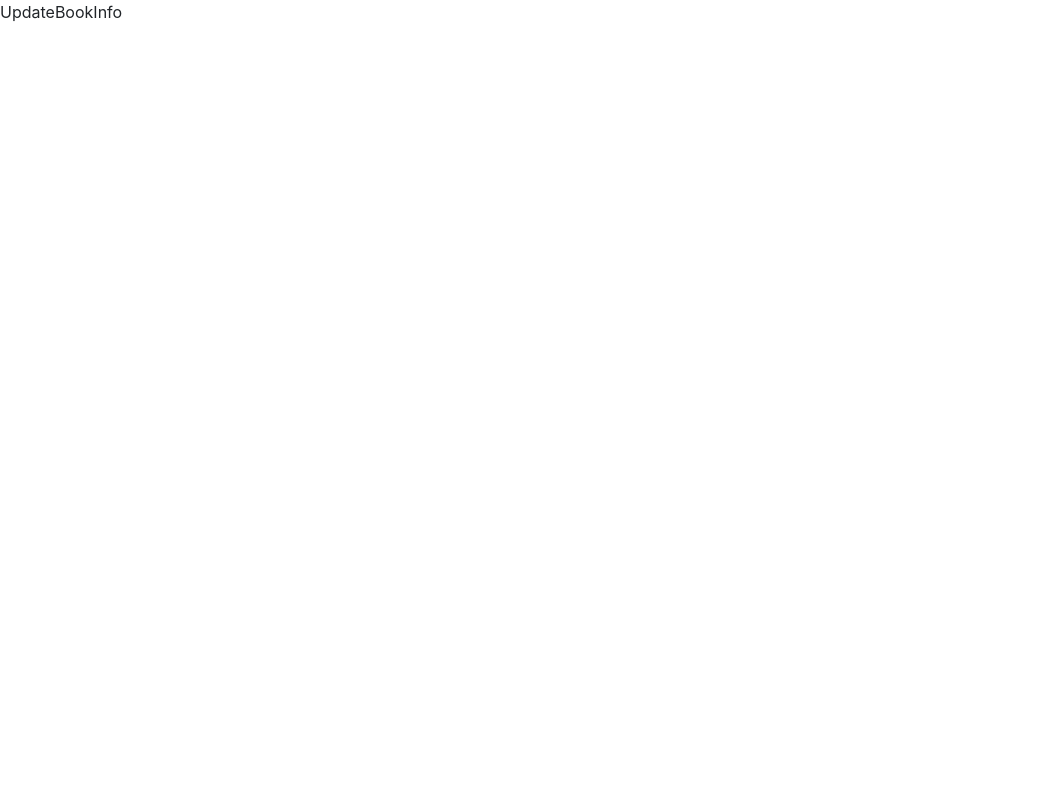
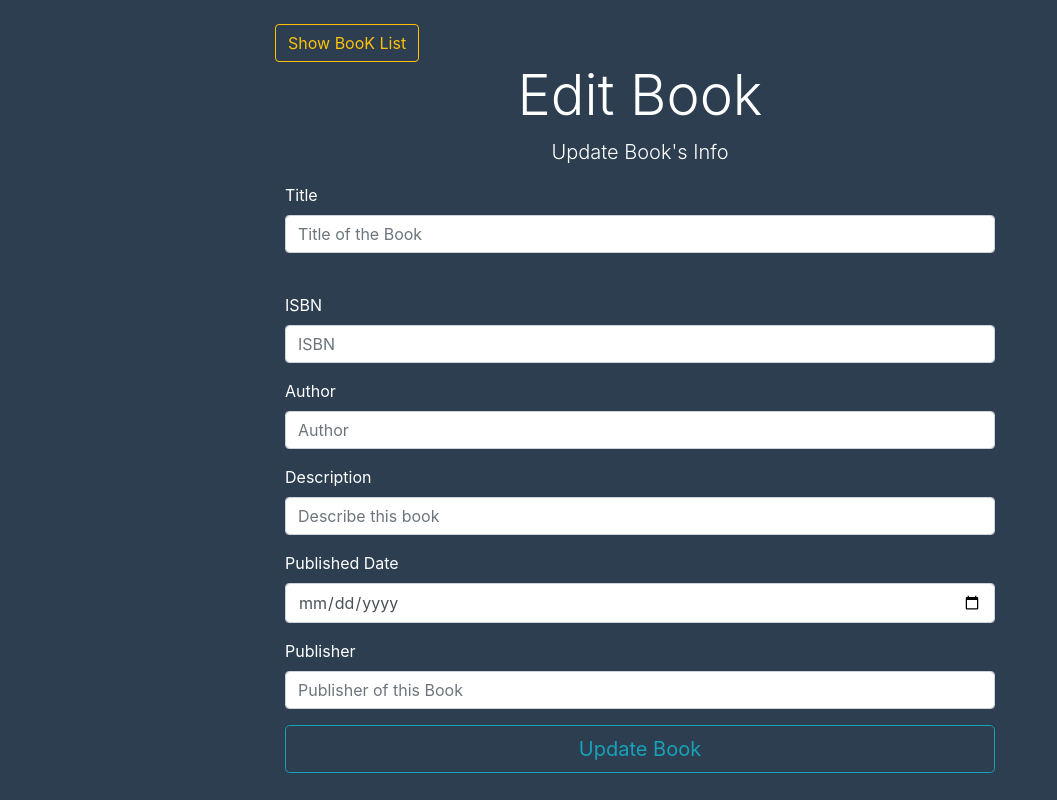
Before and after one commit to adonbiju/MERN, a React (Create React App) app in the folder frontend/: page /edit-book/1 in a window 1280 px wide. Shown: the whole page, without its empty margins (0-1057 px from the left). Built offline with nearby package versions, Linux system fonts and the light colour scheme.

Commit message:
frontend update book page design completed

```diff
--- a/frontend/src/components/UpdateBookInfo.js
+++ b/frontend/src/components/UpdateBookInfo.js
@@ -1,8 +1,101 @@
-import React from 'react'
+import React from 'react';
+import { Link } from 'react-router-dom';
+import axios from 'axios';
+import '../App.css';
 
 function UpdateBookInfo() {
   return (
-    <div>UpdateBookInfo</div>
+    <div className="UpdateBookInfo">
+        <div className="container">
+          <div className="row">
+            <div className="col-md-8 m-auto">
+              <br />
+              <Link to="/" className="btn btn-outline-warning float-left">
+                  Show BooK List
+              </Link>
+            </div>
+            <div className="col-md-8 m-auto">
+              <h1 className="display-4 text-center">Edit Book</h1>
+              <p className="lead text-center">
+                  Update Book's Info
+              </p>
+            </div>
+          </div>
+
+          <div className="col-md-8 m-auto">
+          <form >
+            <div className='form-group'>
+              <label htmlFor="title">Title</label>
+              <input
+                type='text'
+                placeholder='Title of the Book'
+                name='title'
+                className='form-control'
+
+              />
+            </div>
+            <br />
+
+            <div className='form-group'>
+            <label htmlFor="isbn">ISBN</label>
+              <input
+                type='text'
+                placeholder='ISBN'
+                name='isbn'
+                className='form-control'
+
+              />
+            </div>
+
+            <div className='form-group'>
+            <label htmlFor="author">Author</label>
+              <input
+                type='text'
+                placeholder='Author'
+                name='author'
+                className='form-control'
+
+              />
+            </div>
+
+            <div className='form-group'>
+            <label htmlFor="description">Description</label>
+              <input
+                type='text'
+                placeholder='Describe this book'
+                name='description'
+                className='form-control'
+
+              />
+            </div>
+
+            <div className='form-group'>
+            <label htmlFor="published_date">Published Date</label>
+              <input
+                type='date'
+                placeholder='published_date'
+                name='published_date'
+                className='form-control'
+
+              />
+            </div>
+            <div className='form-group'>
+            <label htmlFor="publisher">Publisher</label>
+              <input
+                type='text'
+                placeholder='Publisher of this Book'
+                name='publisher'
+                className='form-control'
+
+              />
+            </div>
+
+            <button type="submit" className="btn btn-outline-info btn-lg btn-block">Update Book</button>
+            </form>
+          </div>
+
+        </div>
+      </div>
   )
 }
 
```
